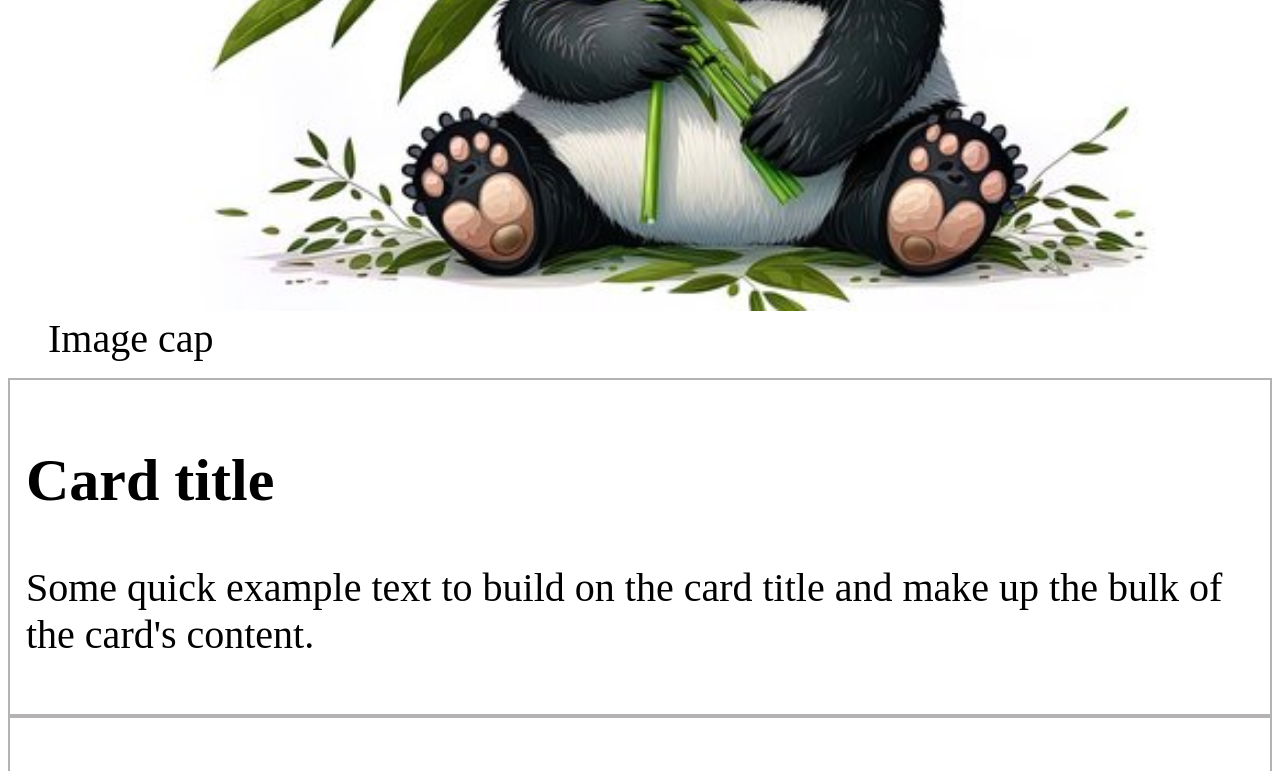
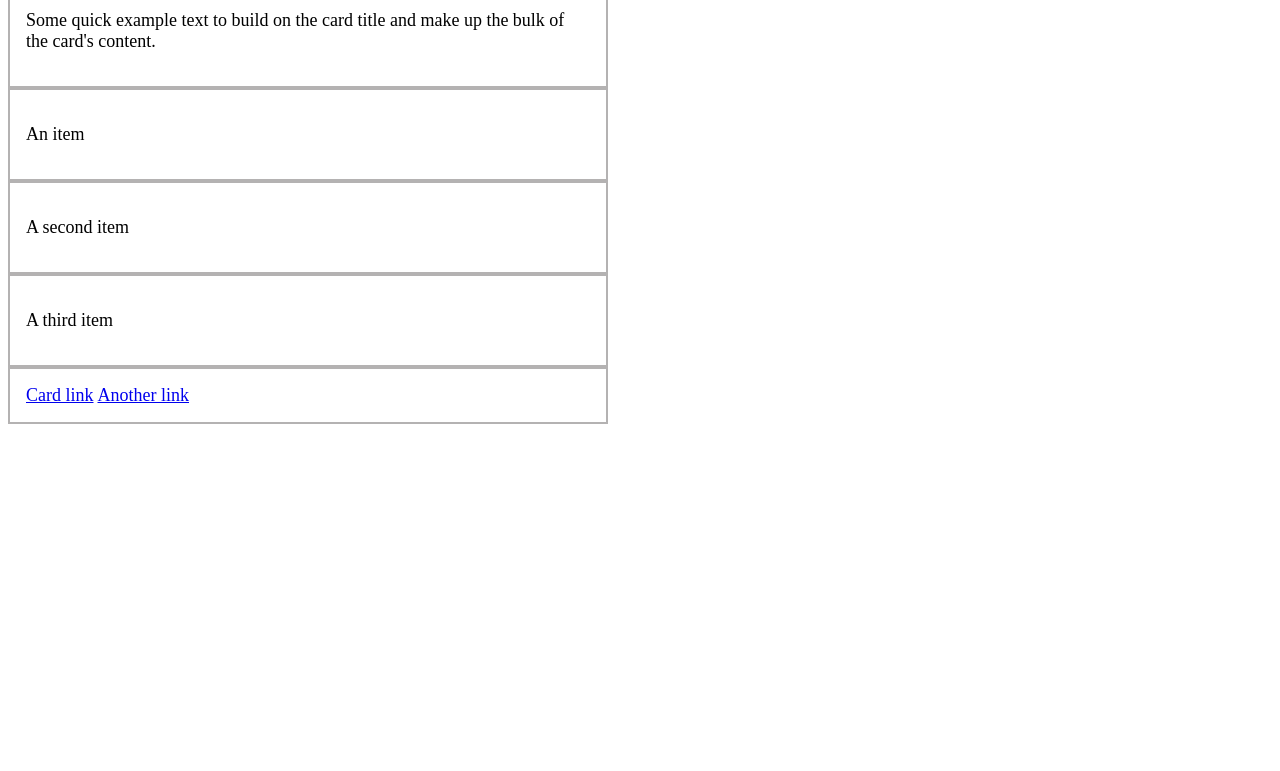
Before and after one commit to monica-lucaci/develhope-html-css-javascript, a plain HTML site: page css/ex_1/start1.html in a window 1280 px wide. Shown: the part 496-1267 px from the top of the page. After the commit the page ends 928 px from the top, so only its background shows below. Drawn offline with Linux system fonts and the light colour scheme.

Commit message:
modified width of the card

```diff
--- a/css/ex_1/style.css
+++ b/css/ex_1/style.css
@@ -1,3 +1,8 @@
+
+body{
+    max-width: 600px;
+
+}
 .responsive {
     width: 100%;
     height: auto;
@@ -10,8 +15,8 @@ footer {
     padding: 1rem;
 }
 h1{
-    font-size: 60px;
+    font-size: 30px;
 }
 p,a,figcaption{
-    font-size: 40px;
+    font-size: 18px;
 }
```
